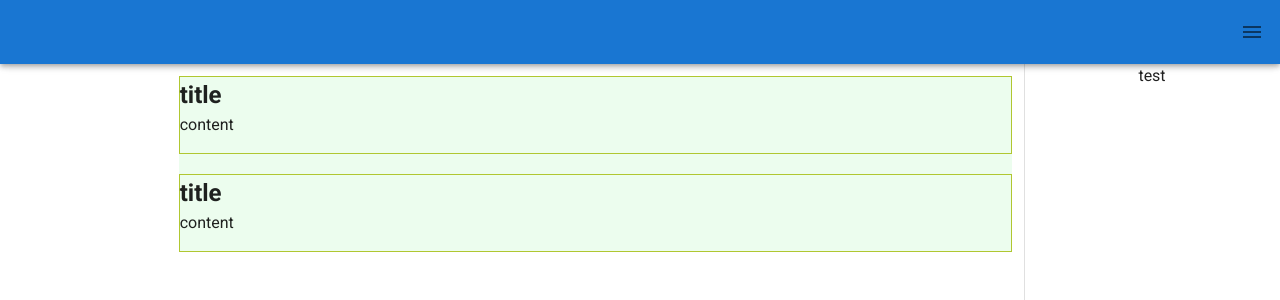
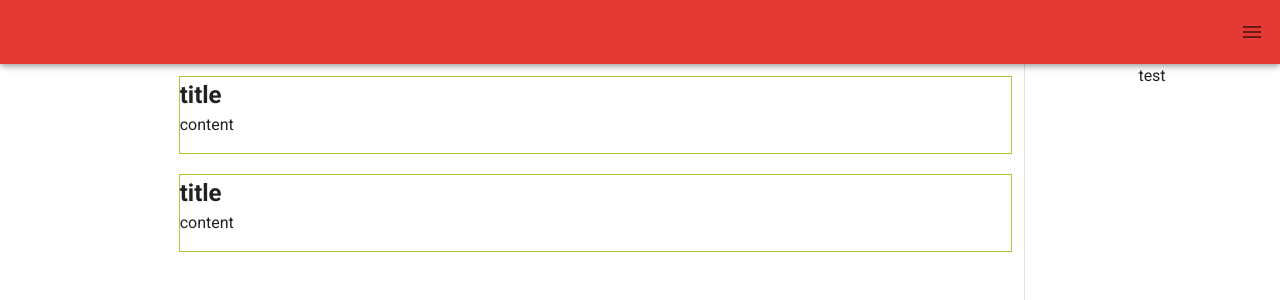
Before and after one commit to suzuki28ab/vue-blog, a Vue app: page /blog in a window 1280 px wide. Shown: the top 300 px of the page. Built offline with nearby package versions, Linux system fonts and the light colour scheme.

Commit message:
[fix]router-view

```diff
--- a/src/App.vue
+++ b/src/App.vue
@@ -1,30 +1,13 @@
 <template>
   <v-app>
-    <Header></Header>
-    <Sidebar></Sidebar>
-    <v-content>
-      <v-container>
-        <v-layout>
-          <v-flex lg2></v-flex>
-          <v-flex lg10 sm12>
-            <router-view></router-view>
-          </v-flex>
-        </v-layout>
-      </v-container>
-    </v-content>
+    <router-view></router-view>
   </v-app>
 </template>
 
 <script lang="ts">
 import Vue from "vue";
-import Sidebar from "@/components/Sidebar";
-import Header from "@/components/Header";
 
 export default Vue.extend({
-  name: "App",
-  components: {
-    Sidebar,
-    Header
-  }
+  name: "App"
 });
 </script>
--- a/src/components/Header.vue
+++ b/src/components/Header.vue
@@ -1,5 +1,5 @@
 <template>
-  <v-app-bar app clipped-right color="primary">
+  <v-app-bar app clipped-right color="#E53935">
     <v-spacer></v-spacer>
     <v-app-bar-nav-icon @click="drawer = !drawer"></v-app-bar-nav-icon>
   </v-app-bar>
--- a/src/components/blog/Maincomponent.vue
+++ /dev/null
@@ -1,3 +0,0 @@
-<template>
-  <p>main</p>
-</template>
--- a/src/components/blog/Sidebarcomponent.vue
+++ /dev/null
@@ -1,3 +0,0 @@
-<template>
-  <p>sidebar</p>
-</template>
--- a/src/views/Blog.vue
+++ b/src/views/Blog.vue
@@ -1,24 +1,33 @@
 <template>
-  <div :class="$style.blog">
-    <PostTitle></PostTitle>
-    <PostTitle></PostTitle>
+  <div>
+    <Header></Header>
+    <Sidebar></Sidebar>
+    <v-content>
+      <v-container>
+        <v-layout>
+          <v-flex lg2></v-flex>
+          <v-flex lg10 sm12>
+            <PostTitle></PostTitle>
+            <PostTitle></PostTitle>
+          </v-flex>
+        </v-layout>
+      </v-container>
+    </v-content>
   </div>
 </template>
 
 <script lang="ts">
 import Vue from "vue";
+import Sidebar from "@/components/Sidebar";
+import Header from "@/components/Header";
 import PostTitle from "@/components/blog/PostTitle";
 
 export default Vue.extend({
   name: "Blog",
   components: {
+    Sidebar,
+    Header,
     PostTitle
   }
 });
 </script>
-
-<style module>
-.blog {
-  background-color: rgb(236, 253, 238);
-}
-</style>
```
